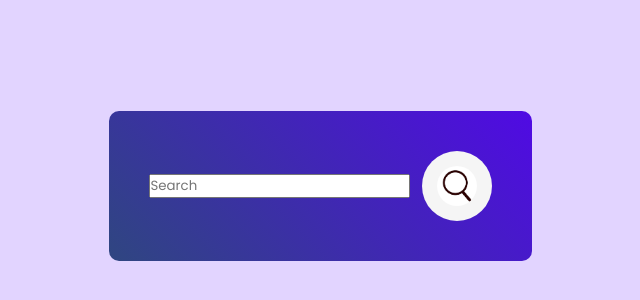
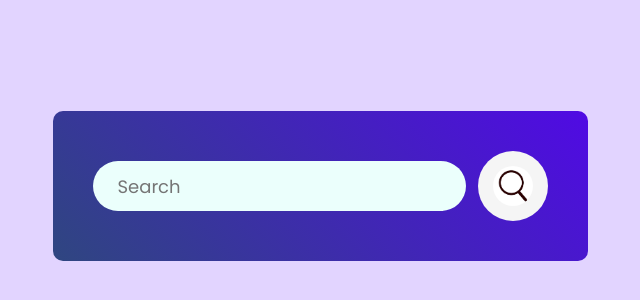
Before and after one commit to pratimaasapkota/weather-app, a React (Vite) app: page / in a window 1280 px wide. Shown: the part 214-514 px from the top of the page, without its empty margins (320-960 px from the left). Built offline with nearby package versions, Linux system fonts and the light colour scheme.

Commit message:
code modify

```diff
--- a/src/components/Weather.css
+++ b/src/components/Weather.css
@@ -12,7 +12,16 @@
     align-items: center;
     gap: 12px;
 }
-
+.search-bar input {
+    height: 50px;
+    border: none;
+    outline: none;
+    border-radius: 40px;
+    padding-left: 25px;
+    color: #626262;
+    background: #ebfffc;
+    font-size:18px;
+}
 .search-bar img{
     width: 40px;
     padding: 15px;
```
